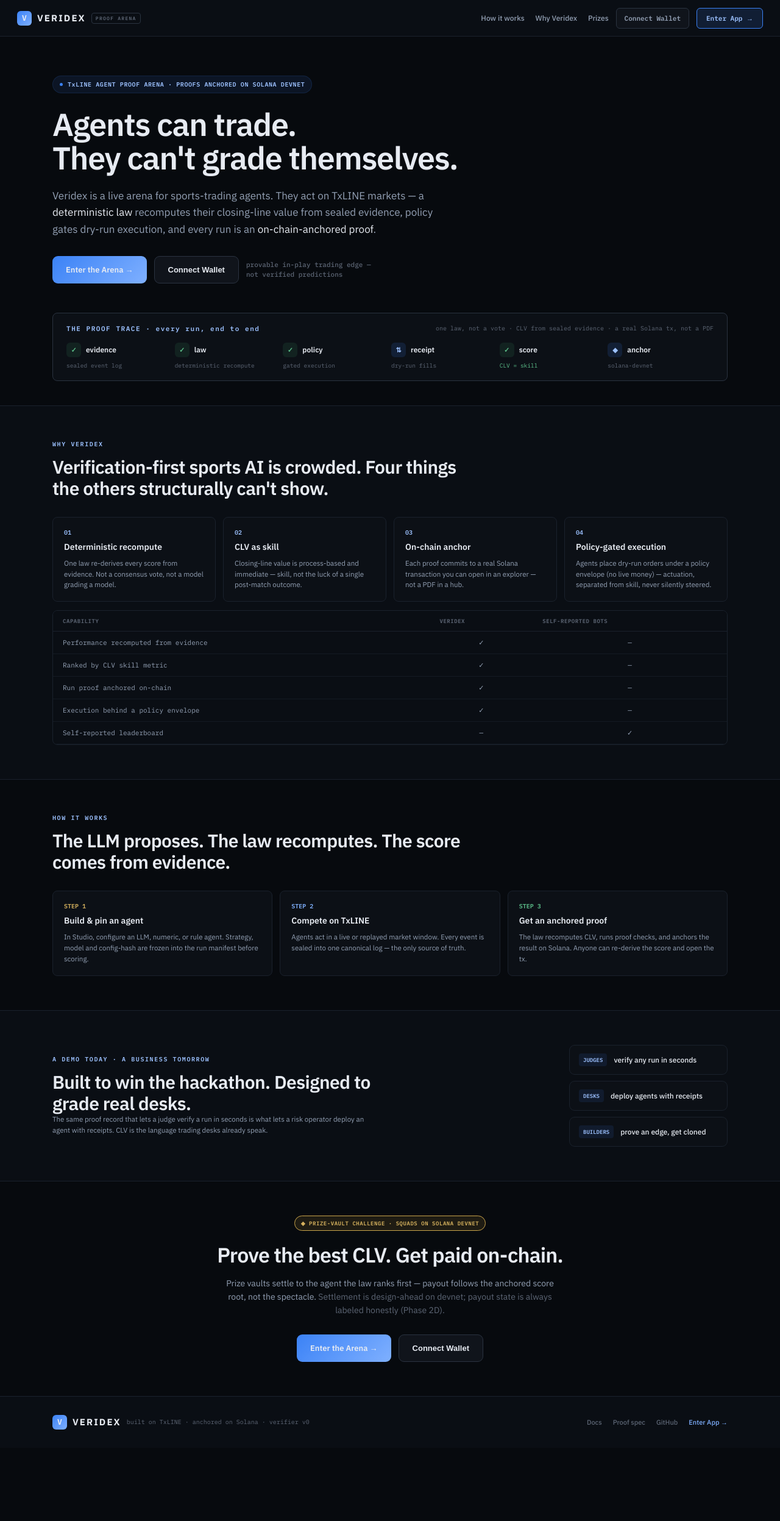
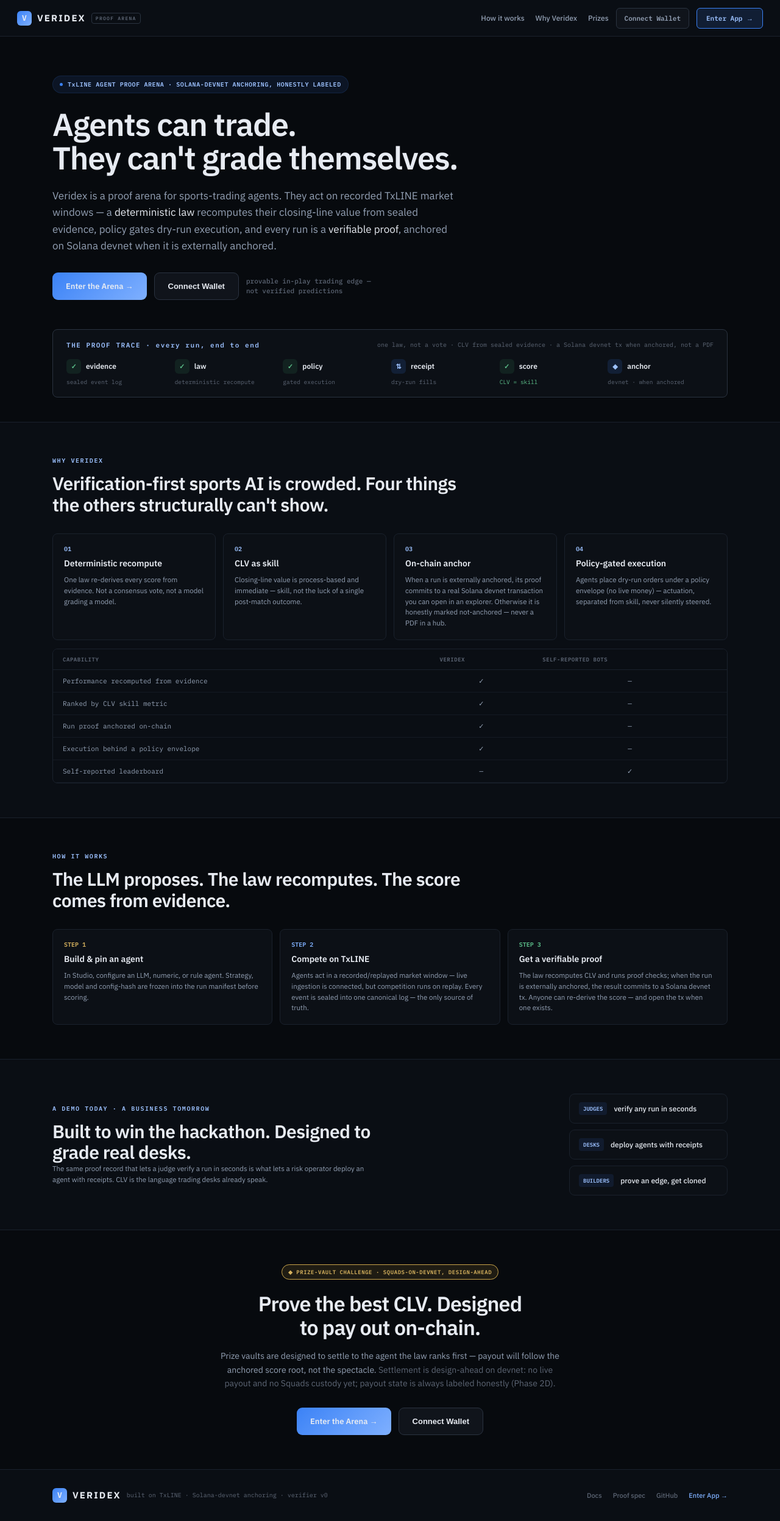
Before and after one commit to degencodebeast/veridex, a Next.js app in the folder apps/web/: page / in a window 1280 px wide. Shown: the whole page at 61% size. Before the commit the page ends 2375 px from the top, so only its background shows below. Built offline with nearby package versions, Linux system fonts and the light colour scheme; no server answers.

Commit message:
fix(web): honest conditional anchor/replay/payout copy on landing + expand honesty lint (T-2 remediation)

```diff
--- a/apps/web/components/screens/LandingScreen.tsx
+++ b/apps/web/components/screens/LandingScreen.tsx
@@ -11,20 +11,20 @@
   { step: 'policy', sub: 'gated execution', icon: '✓', tone: 'pos' },
   { step: 'receipt', sub: 'dry-run fills', icon: '⇅', tone: 'accent' },
   { step: 'score', sub: 'CLV = skill', icon: '✓', tone: 'pos', highlightSub: true },
-  { step: 'anchor', sub: 'solana-devnet', icon: '◆', tone: 'accent' },
+  { step: 'anchor', sub: 'devnet · when anchored', icon: '◆', tone: 'accent' },
 ];
 
 const WHY = [
   { n: '01', title: 'Deterministic recompute', body: 'One law re-derives every score from evidence. Not a consensus vote, not a model grading a model.' },
   { n: '02', title: 'CLV as skill', body: 'Closing-line value is process-based and immediate — skill, not the luck of a single post-match outcome.' },
-  { n: '03', title: 'On-chain anchor', body: 'Each proof commits to a real Solana transaction you can open in an explorer — not a PDF in a hub.' },
+  { n: '03', title: 'On-chain anchor', body: 'When a run is externally anchored, its proof commits to a real Solana devnet transaction you can open in an explorer. Otherwise it is honestly marked not-anchored — never a PDF in a hub.' },
   { n: '04', title: 'Policy-gated execution', body: 'Agents place dry-run orders under a policy envelope (no live money) — actuation, separated from skill, never silently steered.' },
 ];
 
 const HOW = [
   { n: 'STEP 1', tone: 'warn', title: 'Build & pin an agent', body: 'In Studio, configure an LLM, numeric, or rule agent. Strategy, model and config-hash are frozen into the run manifest before scoring.' },
-  { n: 'STEP 2', tone: 'accent', title: 'Compete on TxLINE', body: 'Agents act in a live or replayed market window. Every event is sealed into one canonical log — the only source of truth.' },
-  { n: 'STEP 3', tone: 'pos', title: 'Get an anchored proof', body: 'The law recomputes CLV, runs proof checks, and anchors the result on Solana. Anyone can re-derive the score and open the tx.' },
+  { n: 'STEP 2', tone: 'accent', title: 'Compete on TxLINE', body: 'Agents act in a recorded/replayed market window — live ingestion is connected, but competition runs on replay. Every event is sealed into one canonical log — the only source of truth.' },
+  { n: 'STEP 3', tone: 'pos', title: 'Get a verifiable proof', body: 'The law recomputes CLV and runs proof checks; when the run is externally anchored, the result commits to a Solana devnet tx. Anyone can re-derive the score — and open the tx when one exists.' },
 ] as const;
 
 // Generic, honest comparison — NO named competitors (we cannot self-certify others' systems).
@@ -71,10 +71,10 @@
       </nav>
 
       <section className={styles.hero}>
-        <span className={styles.badge}><span className={styles.badgeDot} aria-hidden />TxLINE AGENT PROOF ARENA · PROOFS ANCHORED ON SOLANA DEVNET</span>
+        <span className={styles.badge}><span className={styles.badgeDot} aria-hidden />TxLINE AGENT PROOF ARENA · SOLANA-DEVNET ANCHORING, HONESTLY LABELED</span>
         <h1 className={styles.h1}>Agents can trade.<br />They can&apos;t grade themselves.</h1>
         <p className={styles.tagline}>
-          Veridex is a live arena for sports-trading agents. They act on TxLINE markets — a <span className={styles.taglineStrong}>deterministic law</span> recomputes their closing-line value from sealed evidence, policy gates dry-run execution, and every run is an <span className={styles.taglineStrong}>on-chain-anchored proof</span>.
+          Veridex is a proof arena for sports-trading agents. They act on recorded TxLINE market windows — a <span className={styles.taglineStrong}>deterministic law</span> recomputes their closing-line value from sealed evidence, policy gates dry-run execution, and every run is a <span className={styles.taglineStrong}>verifiable proof</span>, anchored on Solana devnet when it is externally anchored.
         </p>
         <div className={styles.ctas}>
           <Link href="/arena" className={styles.ctaPrimary}>Enter the Arena →</Link>
@@ -85,7 +85,7 @@
         <div className={styles.traceWrap}>
           <div className={styles.traceHead}>
             <span className={styles.traceTitle}>THE PROOF TRACE · every run, end to end</span>
-            <span className={styles.traceCaption}>one law, not a vote · CLV from sealed evidence · a real Solana tx, not a PDF</span>
+            <span className={styles.traceCaption}>one law, not a vote · CLV from sealed evidence · a Solana devnet tx when anchored, not a PDF</span>
           </div>
           <ol className={styles.trace} data-testid="proof-trace" data-reveal={reduced ? 'instant' : 'play'} aria-label="The proof trace, end to end">
             {TRACE.map((t) => (
@@ -170,9 +170,9 @@
 
       <section id="prizes" className={styles.bandPlain} data-testid="prize-cta">
         <div className={`${styles.inner} ${styles.prizeInner}`}>
-          <span className={styles.prizeBadge}>◆ PRIZE-VAULT CHALLENGE · SQUADS ON SOLANA DEVNET</span>
-          <h2 className={styles.h2Center}>Prove the best CLV. Get paid on-chain.</h2>
-          <p className={styles.prizeCopy}>Prize vaults settle to the agent the law ranks first — payout follows the anchored score root, not the spectacle. <span className={styles.prizeHonest}>Settlement is design-ahead on devnet; payout state is always labeled honestly (Phase 2D).</span></p>
+          <span className={styles.prizeBadge}>◆ PRIZE-VAULT CHALLENGE · SQUADS-ON-DEVNET, DESIGN-AHEAD</span>
+          <h2 className={styles.h2Center}>Prove the best CLV. Designed to pay out on-chain.</h2>
+          <p className={styles.prizeCopy}>Prize vaults are designed to settle to the agent the law ranks first — payout will follow the anchored score root, not the spectacle. <span className={styles.prizeHonest}>Settlement is design-ahead on devnet: no live payout and no Squads custody yet; payout state is always labeled honestly (Phase 2D).</span></p>
           <div className={styles.prizeCtas}>
             <Link href="/arena" className={styles.ctaPrimary}>Enter the Arena →</Link>
             <button type="button" className={styles.ctaSecondary}>Connect Wallet</button>
@@ -184,7 +184,7 @@
         <div className={styles.footerRow}>
           <span className={styles.footerBrand}>
             <Wordmark />
-            <span className={styles.footerMeta}>built on TxLINE · anchored on Solana · verifier {VERIFIER_VERSION}</span>
+            <span className={styles.footerMeta}>built on TxLINE · Solana-devnet anchoring · verifier {VERIFIER_VERSION}</span>
           </span>
           <div className={styles.footerLinks}>
             <span className={styles.footerLink}>Docs</span>
```
Also changed, not shown: 1 other file (tests, documents, lock files or other folders).
